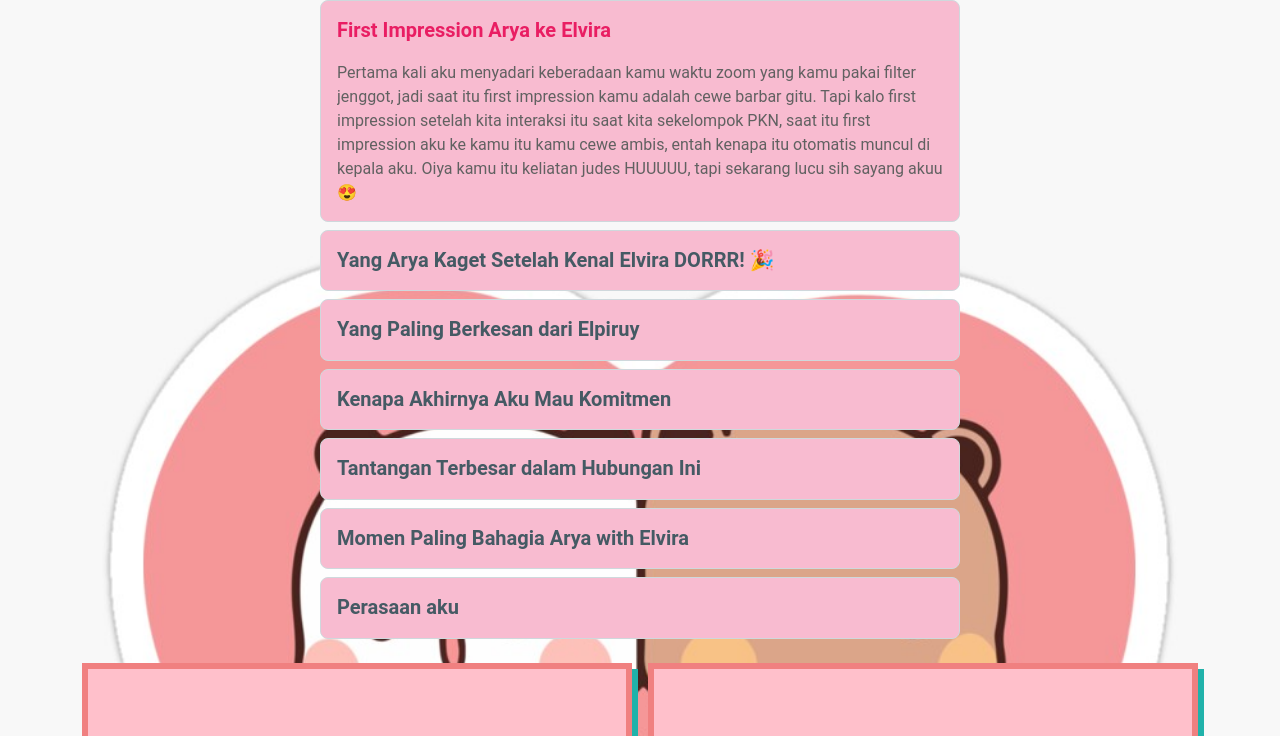
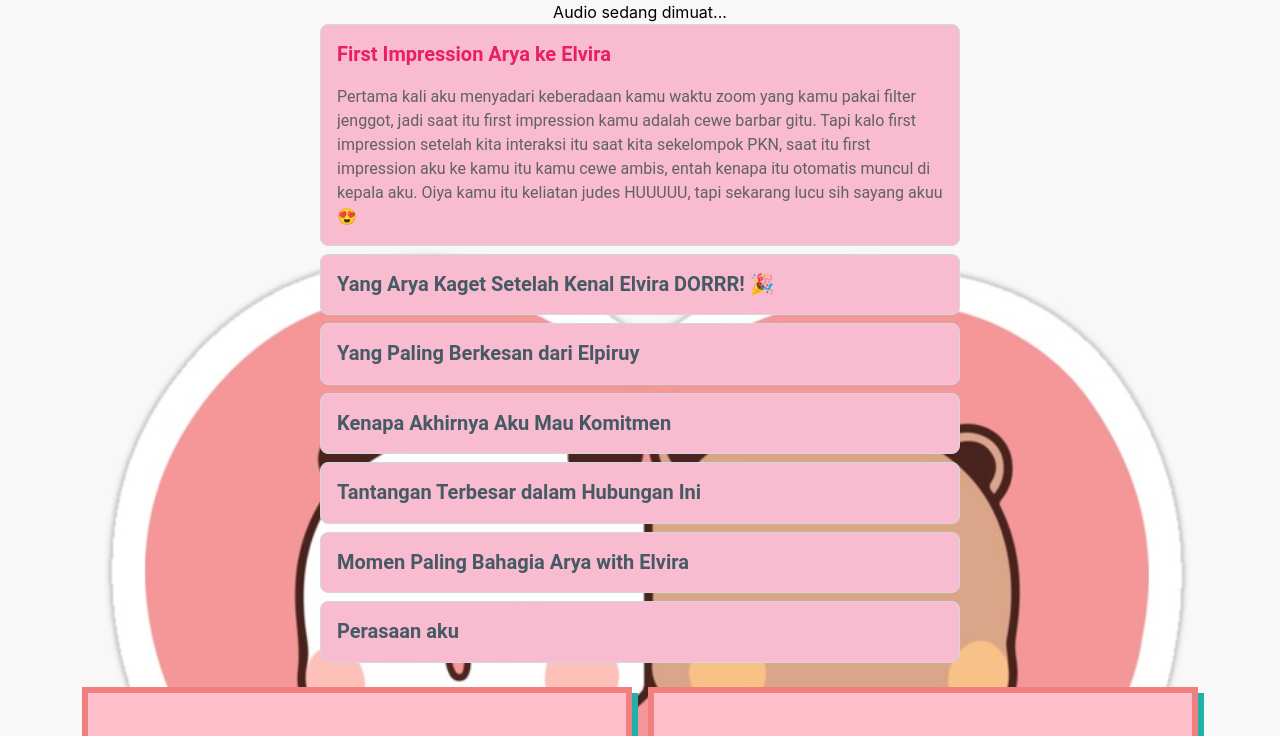
Before and after one commit to ardavv/nuyer-el, a React (Create React App) app: page /kespes in a window 1280 px wide. Shown: the top 736 px of the page. Built offline with nearby package versions, Linux system fonts and the light colour scheme.

Commit message:
adding song

```diff
--- a/package.json
+++ b/package.json
@@ -11,6 +11,7 @@
     "react-countdown": "^2.3.5",
     "react-dom": "^18.2.0",
     "react-particles": "^2.12.2",
+    "react-player": "^2.14.1",
     "react-router-dom": "^6.21.1",
     "react-scripts": "5.0.1",
     "react-simple-typewriter": "^5.0.1",
--- a/src/Pages/Keren.js
+++ b/src/Pages/Keren.js
@@ -1,5 +1,6 @@
-import React from "react";
+import React, {useState} from "react";
 import { Link } from "react-router-dom"
+import ReactPlayer from "react-player";
 import {
     Accordion,
     AccordionHeader,
@@ -15,9 +16,28 @@ export default function Keren() {
 
     const handleOpen = (value) => setOpen(open === value ? 0 : value);
 
+    const [isAudioReady, setIsAudioReady] = useState(false);
+
+    const handleAudioReady = () => {
+        setIsAudioReady(true);
+    };
+
     return (
         <>
             <div style={{ backgroundImage: `url(${bg})` }} className="bg-cover flex flex-col justify-center items-center ">
+                <ReactPlayer
+                    url="link-audio-lu.mp3"
+                    playing
+                    loop
+                    width="0"
+                    height="0"
+                    onReady={handleAudioReady}
+                />
+                {isAudioReady ? (
+                    <p>Audio dapat diputar.</p>
+                ) : (
+                    <p>Audio sedang dimuat...</p>
+                )}
 
                 <div className="flex flex-col justify-center items-center w-3/6 mx-auto">
                     <Accordion open={open === 1} className="mb-2 rounded-lg border border-blue-gray-100 px-4 bg-pink-100">
```
Also changed, not shown: 2 other files (tests, documents, lock files or other folders).
